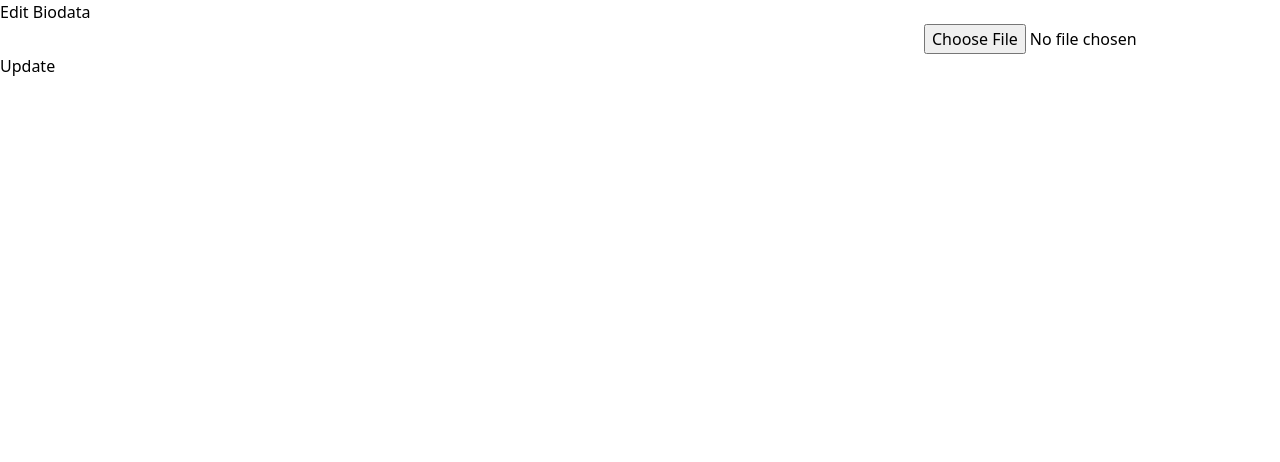
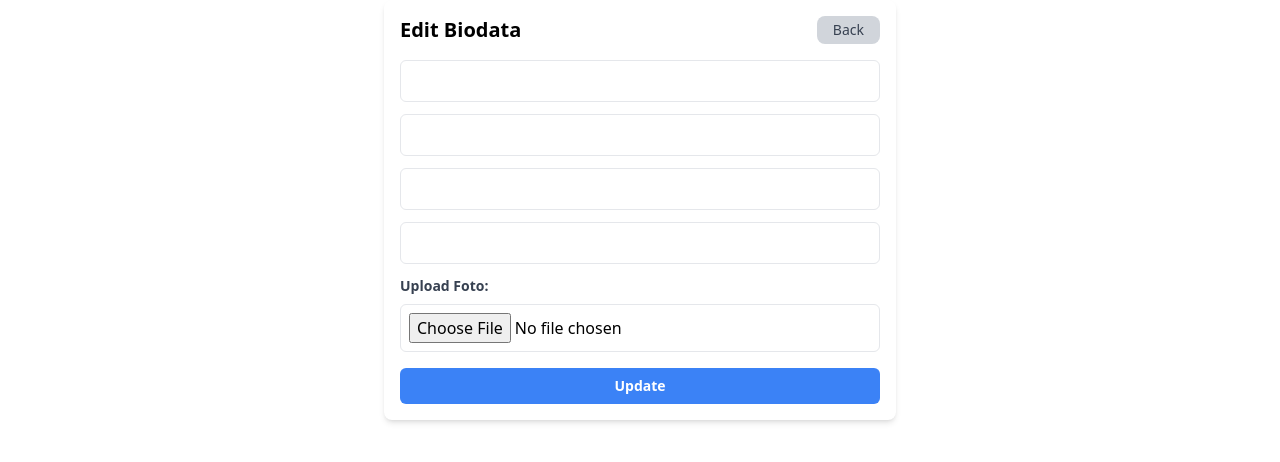
Before and after one commit to Nabilfadilah/authentication, a React (Vite) app in the folder frontend/: page /biodata/edit/1 in a window 1280 px wide. Shown: the top 462 px of the page. Built offline with nearby package versions, Linux system fonts and the light colour scheme; no server answers; sample sign-in values are in the browser's storage.

Commit message:
Membuat handlleChange untuk menangani perubahan input edit biodata

```diff
--- a/frontend/src/components/biodata/FormEditBiodata.jsx
+++ b/frontend/src/components/biodata/FormEditBiodata.jsx
@@ -2,7 +2,7 @@
 import {useEffect, useState} from "react";
 import axios from "../../utils/axiosInstance";
 import {useAuth} from "../../context/AuthContext";
-import {useParams, useNavigate} from "react-router-dom";
+import {useParams, useNavigate, Link} from "react-router-dom";
 
 const FormEditBiodata = () => {
   // mengambil user & token dari AuthContext
@@ -13,6 +13,9 @@ const FormEditBiodata = () => {
 
   // untuk navigasi setelah submit
   const navigate = useNavigate();
+
+  // state untuk preview foto
+  const [photoPreview, setPhotoPreview] = useState(null);
 
   // state untuk menyimpan data form
   const [formData, setFormData] = useState({
@@ -30,38 +33,61 @@ const FormEditBiodata = () => {
         const res = await axios.get(`/biodata/${id}`, {
           headers: {Authorization: `Bearer ${token}`},
         });
-        setFormData(res.data); // Mengisi form dengan data yang diambil dari backend
+        setFormData(res.data); // mengisi form dengan data yang diambil dari backend
+
+        // jika ada foto sebelumnya, gunakan sebagai preview awal
+        if (res.data.photo) {
+          setPhotoPreview(res.data.photo);
+        }
+
         console.log("apakah data terambil? : ", res.data);
       } catch (error) {
         console.error("Gagal mengambil data biodata:", error);
       }
     };
     fetchBiodata();
-  }, [id, user]); // useEffect akan dijalankan saat `id` atau `user` berubah
+  }, [id, user]); // useEffect akan dijalankan saat 'id' atau 'user' berubah
+
+  // fungsi untuk menangani perubahan input termasuk foto
+  const handleChange = (e) => {
+    const {name, value, type, files} = e.target; // mendapatkan properti dari event target (input yang berubah)
+
+    // jika input berupa file (misalnya upload foto)
+    if (type === "file") {
+      const file = files[0]; // ambil file pertama yang diunggah
+      if (file) {
+        setFormData({...formData, photo: file}); // simpan file foto
+        setPhotoPreview(URL.createObjectURL(file)); // menampilkan preview foto yang baru diunggah
+      }
+    } else {
+      setFormData({...formData, [name]: value}); // simpan input teks
+    }
+  };
 
   // fungsi untuk menangani submit form
   const handleSubmit = async (e) => {
     e.preventDefault(); // mencegah reload halaman
 
     try {
-      const data = new FormData(); // membuat objek FormData untuk dikirim ke backend
-      data.append("name", formData.name);
-      data.append("email", formData.email);
-      data.append("phone", formData.phone);
-      data.append("address", formData.address);
-
-      // jika ada foto yang diunggah, tambahkan ke FormData
-      if (formData.photo) data.append("photo", formData.photo);
+      const data = new FormData(); // membuat objek FormData untuk mengirim data
+      // mengonversi objek formData menjadi array pasangan [key, value] lalu melakukan iterasi pada setiap pasangan.
+      Object.entries(formData).forEach(([key, value]) => {
+        // mengecualikan key "photo" jika tidak berupa file
+        if (key !== "photo" || value instanceof File)
+          // menambah setiap key-value ke dalam objek FormData
+          data.append(key, value);
+      });
 
       // mengirim data ke backend dengan metode PUT untuk mengupdate biodata
       await axios.put(`/biodata/edit/${id}`, data, {
         headers: {
           Authorization: `Bearer ${token}`,
-          "Content-Type": "multipart/form-data", // Harus multipart karena ada file yang dikirim
+          "Content-Type": "multipart/form-data", // harus multipart karena ada file yang dikirim
         },
       });
 
       console.log("sukses update data? : ", data);
+      alert("Biodata berhasil diubah!");
 
       // redirect ke halaman biodata setelah update berhasil
       navigate("/biodata");
@@ -71,48 +97,145 @@ const FormEditBiodata = () => {
   };
 
   return (
-    <form onSubmit={handleSubmit}>
-      <h2>Edit Biodata</h2>
+    <form
+      onSubmit={handleSubmit}
+      className="max-w-lg mx-auto p-4 bg-white shadow-md rounded-lg"
+    >
+      <div className="flex items-center justify-between mb-4">
+        <h2 className="text-xl font-bold">Edit Biodata</h2>
+        <Link
+          to={"/biodata"}
+          className="px-4 py-1 bg-gray-300 text-gray-700 text-sm rounded-lg hover:bg-gray-400"
+        >
+          Back
+        </Link>
+      </div>
 
-      {/* input untuk Nama */}
+      {/* Input untuk Nama */}
       <input
         type="text"
-        value={formData.name}
-        onChange={(e) => setFormData({...formData, name: e.target.value})}
+        name="name"
+        value={formData.name} // nilai input dikendalikan oleh state formData
+        onChange={handleChange} // memanggil handleChange saat pengguna mengetik
+        required
+        className="w-full p-2 mb-3 border rounded-md"
       />
 
-      {/* input untuk Email */}
+      {/* Input untuk Email */}
       <input
         type="email"
+        name="email"
         value={formData.email}
-        onChange={(e) => setFormData({...formData, email: e.target.value})}
+        onChange={handleChange}
         required
+        className="w-full p-2 mb-3 border rounded-md"
       />
 
-      {/* input untuk Alamat */}
+      {/* Input untuk Alamat */}
       <input
         type="text"
+        name="address"
         value={formData.address}
-        onChange={(e) => setFormData({...formData, address: e.target.value})}
+        onChange={handleChange}
+        required
+        className="w-full p-2 mb-3 border rounded-md"
       />
 
-      {/* input untuk Nomor Telepon */}
+      {/* Input untuk Nomor Telepon */}
       <input
         type="text"
+        name="phone"
         value={formData.phone}
-        onChange={(e) => setFormData({...formData, phone: e.target.value})}
+        onChange={handleChange}
+        required
+        className="w-full p-2 mb-3 border rounded-md"
       />
 
-      {/* input untuk Upload Foto */}
-      <input
-        type="file"
-        onChange={(e) => setFormData({...formData, photo: e.target.files[0]})}
-      />
+      {/* Upload & Preview Foto */}
+      <div className="mb-4">
+        <label className="block text-gray-700 font-bold text-sm mb-2">
+          Upload Foto:
+        </label>
+        <input
+          type="file"
+          accept="image/*"
+          onChange={handleChange}
+          className="w-full p-2 border rounded-md"
+        />
+
+        {/* menampilkan preview foto jika tersedia */}
+        {photoPreview && (
+          <div className="mt-3 flex justify-center">
+            <img
+              src={photoPreview}
+              alt="Preview"
+              className="w-32 h-32 object-cover rounded-md shadow-md"
+            />
+          </div>
+        )}
+      </div>
 
       {/* Tombol Submit */}
-      <button type="submit">Update</button>
+      <button
+        type="submit"
+        className="w-full bg-blue-500 hover:bg-blue-700 text-white text-sm font-bold py-2 px-4 rounded-md"
+      >
+        Update
+      </button>
     </form>
   );
 };
 
 export default FormEditBiodata;
+
+// kalau tidak ada menggunakan form input upload photo/image
+// const handleSubmit = async (e) => {
+//   e.preventDefault(); // Mencegah reload halaman
+
+//   try {
+//     // Membuat objek data yang akan dikirim (tanpa FormData)
+//     const data = {
+//       name: formData.name,
+//       email: formData.email,
+//       phone: formData.phone,
+//       address: formData.address,
+//     };
+
+//     // Mengirim request PUT ke backend untuk update biodata
+//     const response = await axios.put(`/biodata/edit/${id}`, data, {
+//       headers: {
+//         Authorization: `Bearer ${token}`, // Menyertakan token autentikasi
+//         "Content-Type": "application/json", // Mengirim data dalam format JSON
+//       },
+//     });
+
+//     console.log("Response dari backend:", response.data); // Debugging
+//     alert("Biodata berhasil diperbarui!"); // Notifikasi sukses
+
+//     navigate("/biodata"); // Redirect ke halaman biodata setelah berhasil
+//   } catch (err) {
+//     console.error("Error saat mengupdate biodata:", err);
+//     alert("Terjadi kesalahan saat mengupdate biodata. Coba lagi.");
+//   }
+// };
+
+// // Fungsi untuk menangani perubahan input form
+// const handleChange = (e) => {
+//   const { name, value } = e.target;
+//   setFormData({ ...formData, [name]: value });
+// };
+
+// // Mengambil data biodata berdasarkan ID (agar form terisi otomatis saat edit)
+// useEffect(() => {
+//   const fetchBiodata = async () => {
+//     try {
+//       const res = await axios.get(`/biodata/${id}`, {
+//         headers: { Authorization: `Bearer ${token}` },
+//       });
+//       setFormData(res.data); // Mengisi form dengan data dari backend
+//     } catch (error) {
+//       console.error("Gagal mengambil data biodata:", error);
+//     }
+//   };
+//   fetchBiodata();
+// }, [id]); // useEffect dijalankan saat 'id' berubah
```
